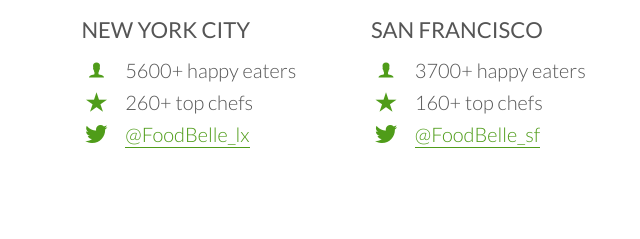
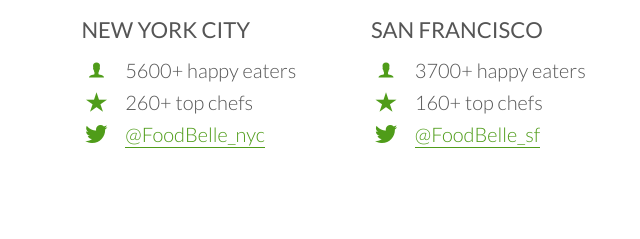
Before and after one commit to shahweb/FoodBelle-Delivery-Web-Design, a plain HTML site: page index.html in a window 1280 px wide. Shown: the part 3127-3366 px from the top of the page, 0-640 px from the left. Drawn offline with nearby package versions, Linux system fonts and the light colour scheme; a script that the page names is missing; files whose address does not match are found by name.

Commit message:
Update index.html
added city name

```diff
--- a/index.html
+++ b/index.html
@@ -194,7 +194,7 @@
                     </div>
                     <div class="city-feature">
                         <i class="ion-social-twitter icon-small"></i>
-                        <a href="#">@FoodBelle_lx</a>
+                        <a href="#">@FoodBelle_nyc</a>
                     </div>
                 </div>
                 <div class="col span-1-of-4 box">
```
